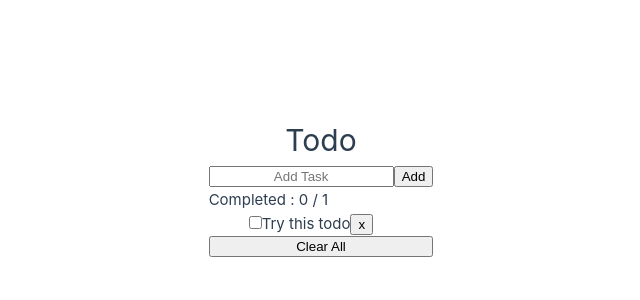
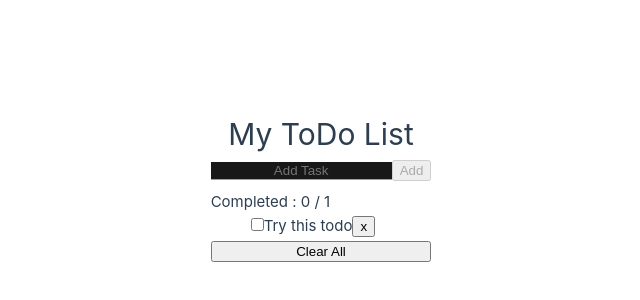
Before and after one commit to MarionThome/todo-vueJS, a Vue app: page / in a window 1280 px wide. Shown: the part 214-514 px from the top of the page, without its empty margins (319-959 px from the left). Built offline with nearby package versions, Linux system fonts and the light colour scheme.

Commit message:
small css changes on text input + disabled button when input is empty

```diff
--- a/src/components/Form.vue
+++ b/src/components/Form.vue
@@ -17,8 +17,22 @@ export default {
 <template>
     <form @submit.prevent="addTodo">
         <input type="text" placeholder="Add Task" v-model="newTodo" />
-        <button type="submit">Add</button>
+        <button type="submit" :disabled="!newTodo">Add</button>
     </form>
 </template>
 
-<style></style>
+<style>
+input {
+  background-color: #181818;
+  border: none;
+  border-bottom: 1px solid rgba(235, 235, 235, 0.64);
+  color: rgba(235, 235, 235, 0.64);
+  margin-bottom: 10px;
+}
+input:focus {
+  outline: none;
+}
+button{
+  cursor:pointer
+}
+</style>
--- a/src/components/ToDo.vue
+++ b/src/components/ToDo.vue
@@ -45,7 +45,7 @@ export default {
 
 <template>
   <div id="main">
-    <h1>Todo</h1>
+    <h1>My ToDo List</h1>
     <Form @add="addTodo" :newTodo="this.newTodo"></Form>
     <div> Completed : {{ this.todos.filter(e => e.completed).length }} / {{ this.todos.length }} </div>
     <List :todos="this.todos" @remove="removeToDo" />
```
